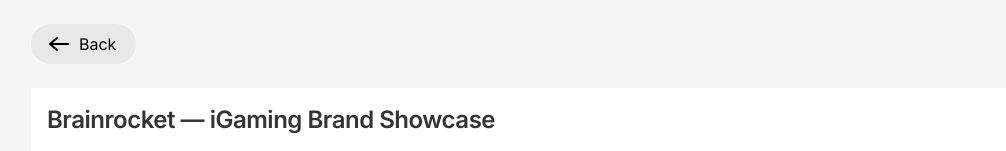
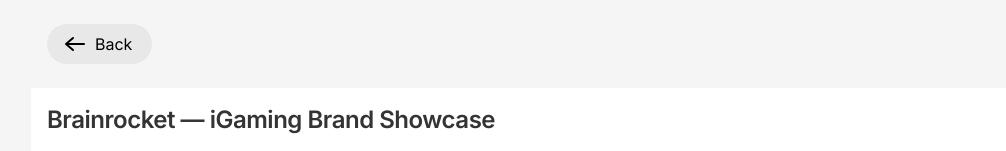
Before and after one commit to rawchenko/personal-website, a Next.js app: page /work/brainrocket-showcase in a window 1280 px wide. Shown: the top 151 px of the page, without its empty margins (113-1119 px from the left). Built offline with nearby package versions, Linux system fonts and the light colour scheme.

Commit message:
Remove global width wrapper from layout

```diff
--- a/src/app/layout.tsx
+++ b/src/app/layout.tsx
@@ -27,9 +27,7 @@
   return (
     <html lang="en" className={inter.variable}>
       <body>
-        <div className="max-w-[1440px] mx-auto">
-          <main>{children}</main>
-        </div>
+        <main>{children}</main>
         {process.env.NODE_ENV === "development" && <Agentation />}
       </body>
     </html>
--- a/src/components/v2/case-study-body.tsx
+++ b/src/components/v2/case-study-body.tsx
@@ -472,7 +472,7 @@
   return (
     <div className="min-h-screen bg-[#F5F5F5]">
       <div className="mx-auto flex w-full flex-col items-start tablet:max-w-[992px]">
-        <div className="w-full px-2 py-2 tablet:px-0 tablet:py-6">
+        <div className="w-full px-4 py-4 tablet:py-6">
           <BackButton variant={variant} onClose={onClose} />
         </div>
 
@@ -505,7 +505,7 @@
           ))}
         </main>
 
-        <footer className="flex w-full flex-col gap-2 px-4 py-4 text-sm leading-[22px] text-[rgba(52,52,52,0.7)] tablet:flex-row tablet:px-0">
+        <footer className="flex w-full flex-col gap-2 px-4 py-4 text-sm leading-[22px] text-[rgba(52,52,52,0.7)] tablet:flex-row">
           <p className="tablet:flex-1">© 2026 - Eugene Kravchenko</p>
           <p className="tablet:flex-1 tablet:text-right">
             vibecoded and vibedesigned
```
